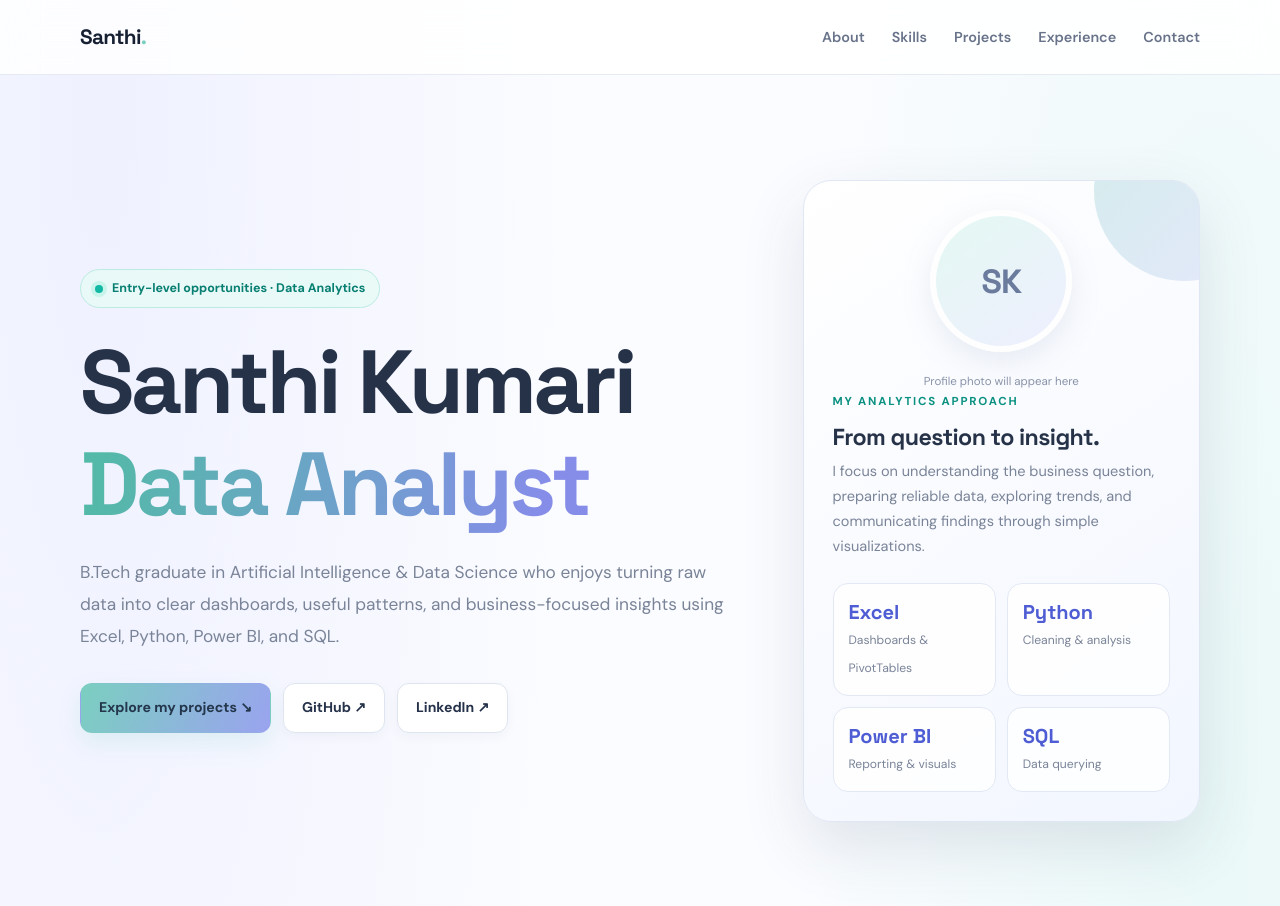
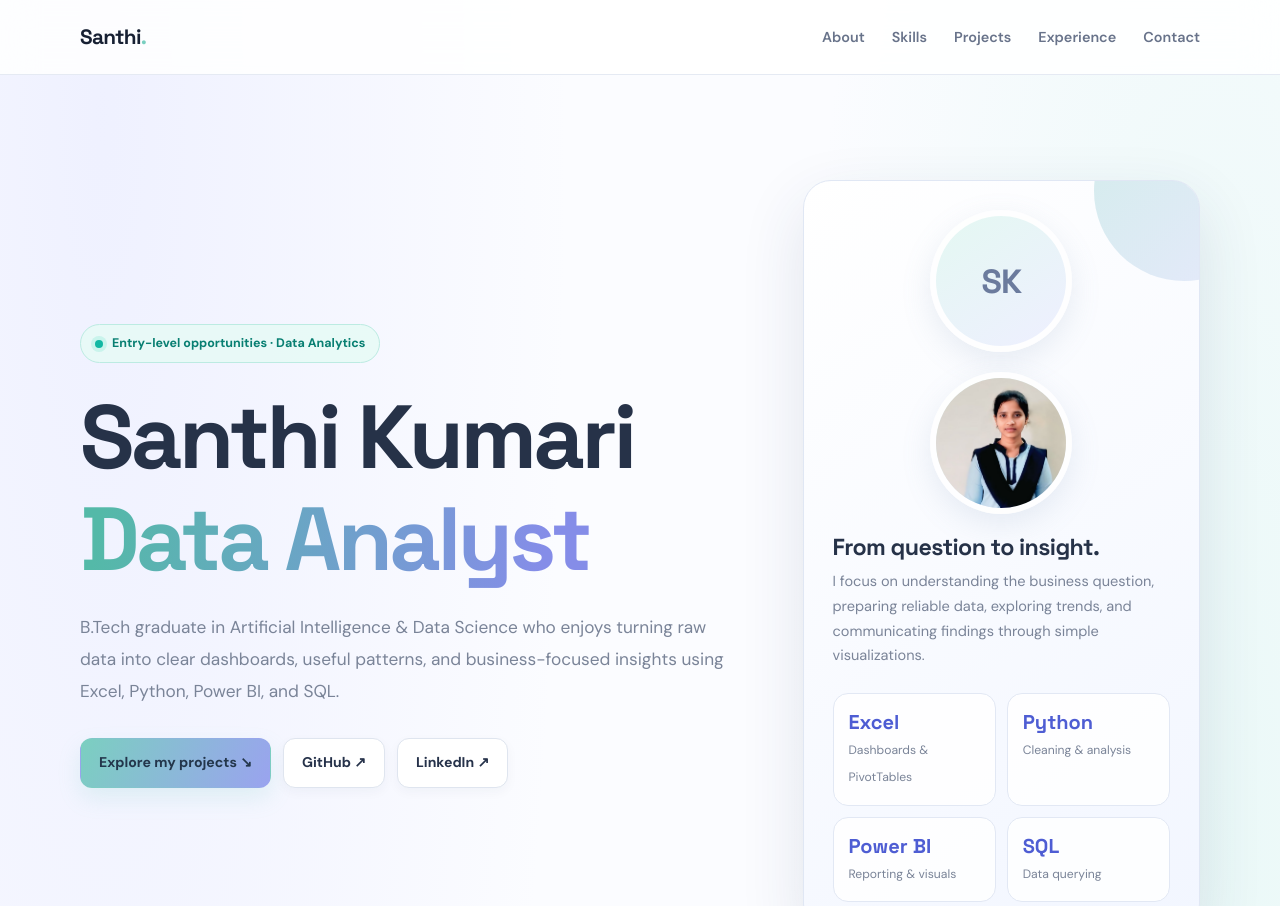
Before and after one commit to santhi1701/Santhi_Data_Analyst, a plain HTML site: page index.html in a window 1280 px wide. Shown: the top 906 px of the page. Drawn offline with Linux system fonts and the light colour scheme.

Commit message:
Update index.html

```diff
--- a/index.html
+++ b/index.html
@@ -186,8 +186,9 @@ footer{padding:28px 0;border-top:1px solid var(--line);color:var(--muted);font-s
     </div>
     <aside class="hero-card">
       <div class="profile-frame" aria-label="Profile photo placeholder">SK</div>
-      <p class="profile-hint">Profile photo will appear here</p>
-      <div class="mini-label">My analytics approach</div>
+     <div class="profile-frame">
+  <img src="shan1.jpeg" alt="Santhi Kumari profile photo">
+</div>
       <h3>From question to insight.</h3>
       <p>I focus on understanding the business question, preparing reliable data, exploring trends, and communicating findings through simple visualizations.</p>
       <div class="quick-stats">
```
